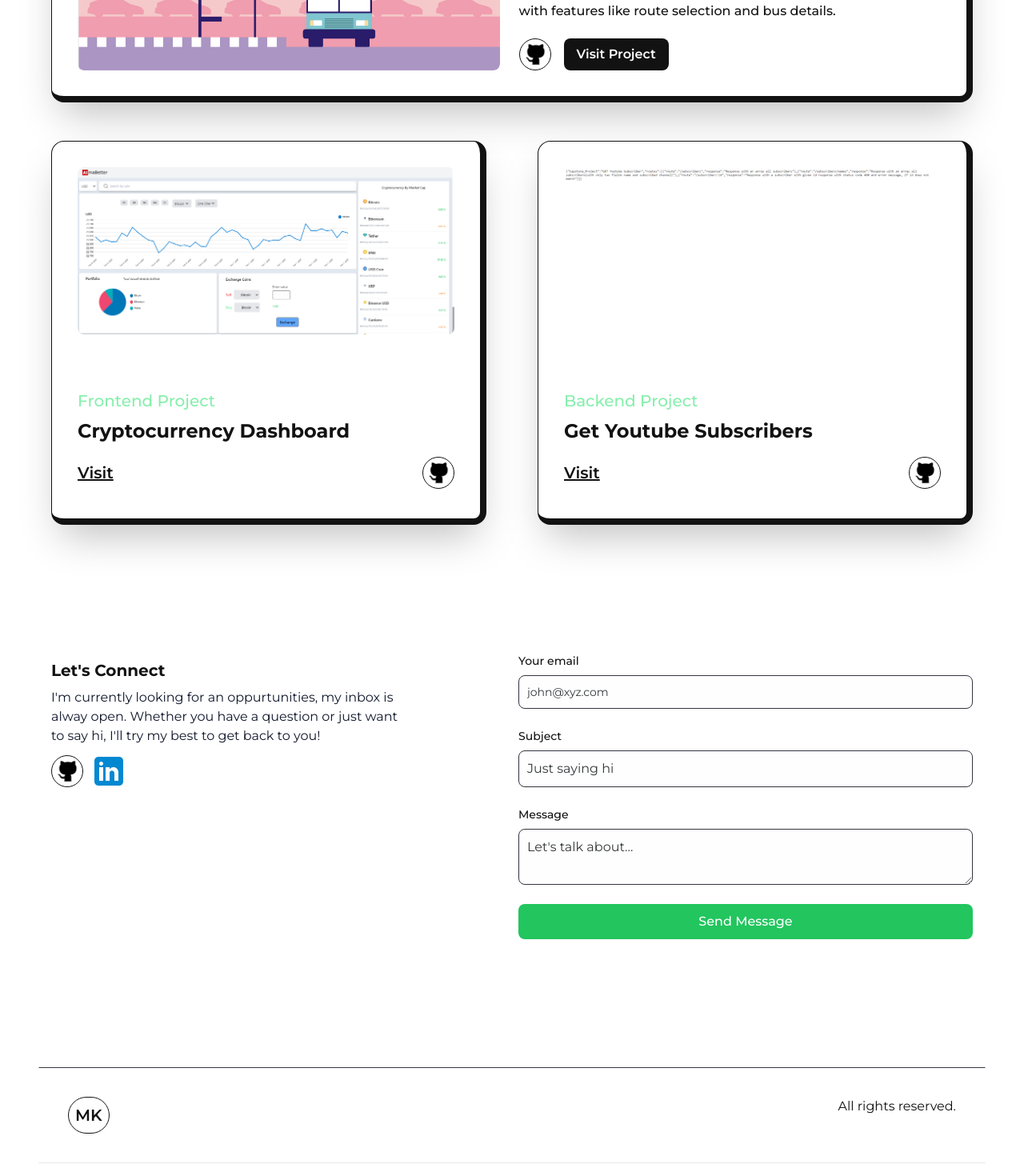
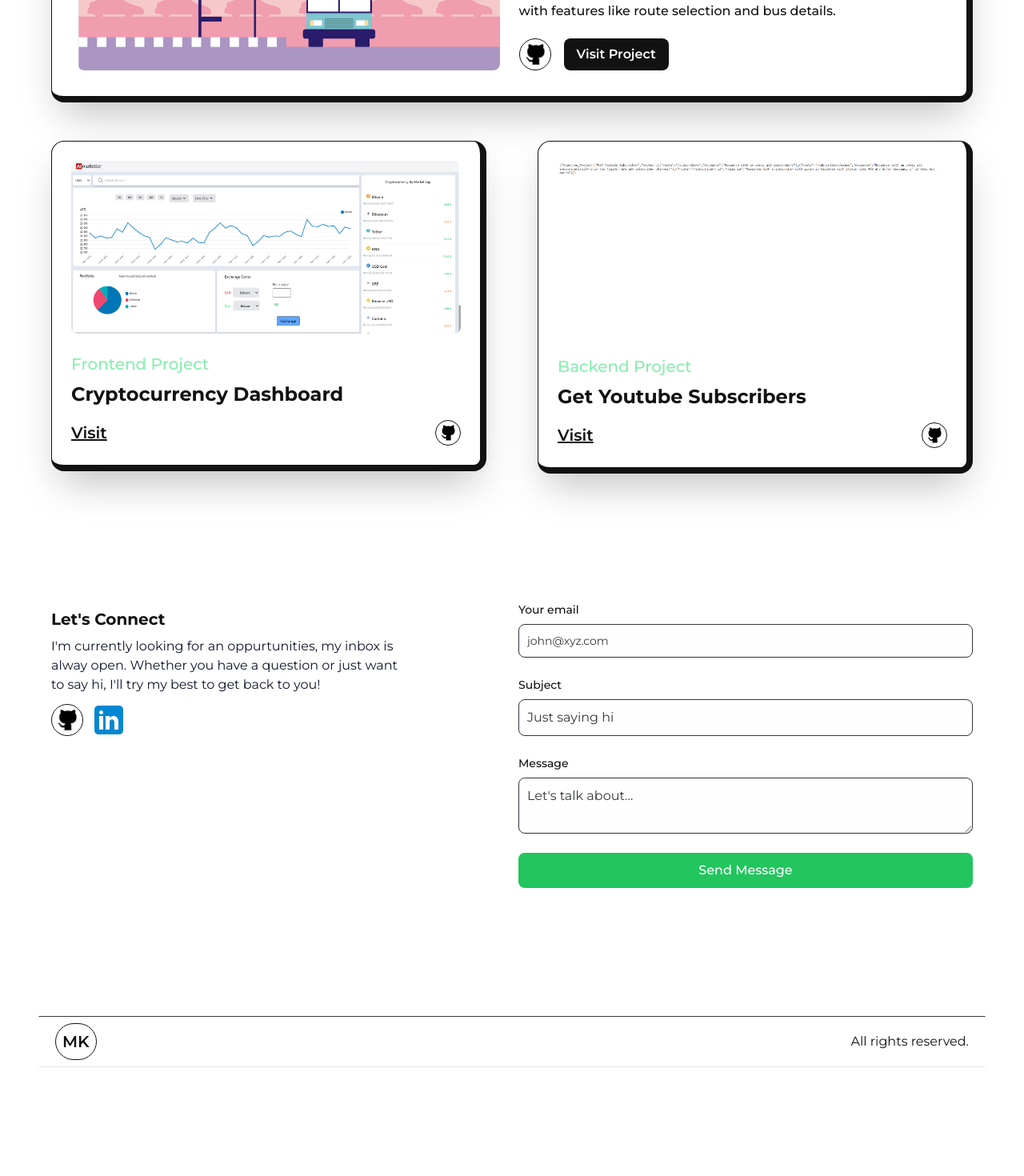
Before and after one commit to ManiKanta9578/Portfolio, a Next.js app in the folder frontend/: page / in a window 1280 px wide. Shown: the part 3526-4996 px from the top of the page at 80% size. After the commit the page ends 4876 px from the top, so only its background shows below. Built offline with nearby package versions, Linux system fonts and the light colour scheme.

Commit message:
more responsive in projects

```diff
--- a/frontend/src/app/components/Footer.jsx
+++ b/frontend/src/app/components/Footer.jsx
@@ -3,9 +3,9 @@ import React from "react";
 const Footer = () => {
   return (
     <footer className="footer border z-10 border-t-[#33353F] border-l-transparent border-r-transparent dark:text-light text-dark">
-      <div className="container p-9 flex justify-between">
-        <span className="dark:text-light text-dark text-2xl md:text-xl font-semibold border dark:border-light border-dark rounded-full p-2">MK</span>
-        <p className="text- text-dark dark:text-slate-400">All rights reserved.</p>
+      <div className="container flex items-center justify-between my-2 px-5">
+        <span className="dark:text-light text-dark text-2xl md:text-xl font-semibold border dark:border-light border-dark rounded-full p-2 md:mr-4 md:mb-0 mb-4">MK</span>
+        <p className="text-center md:text-left text-dark dark:text-slate-400">All rights reserved.</p>
       </div>
     </footer>
   );
--- a/frontend/src/app/components/projectSection/Project.jsx
+++ b/frontend/src/app/components/projectSection/Project.jsx
@@ -13,11 +13,11 @@ const Project = ({
   gitIcon,
 }) => {
   return (
-    <section className="w-full h-[60vh] grid grid-rows-6 relative rounded-br-2xl rounded-3xl border border-solid border-dark bg-light shadow-2xl p-6 lg:p-8 dark:bg-dark dark:border-light sm:rounded-2xl sm:rounded-br-2xl text-dark dark:text-light border-r-8 border-b-8">
+    <section className="w-full relative rounded-br-2xl rounded-3xl border border-solid border-dark bg-light shadow-2xl p-4 lg:p-6 dark:bg-dark dark:border-light sm:rounded-2xl sm:rounded-br-2xl text-dark dark:text-light border-r-4 border-b-4 md:border-r-8 md:border-b-8">
       <Link
         href={previewUrl}
         target="_blank"
-        className="w-full h-full row-span-4 cursor-pointer overflow-hidden rounded-lg mb-6 lg:mb-0 lg:mr-6"
+        className="w-full h-60 sm:h-[60vh] md:h-full row-span-4 cursor-pointer overflow-hidden rounded-lg mb-4 md:mb-0 md:mr-6"
       >
         <motion.div whileHover={{ scale: 1.1 }} transition={{ duration: 0.3 }}>
           <Image
@@ -31,7 +31,7 @@ const Project = ({
       </Link>
 
       <div className="w-full h-full lg:h-full row-span-2 flex flex-col items-start justify-center">
-        <span className="text-primary-300 font-medium text-lg lg:text-xl">
+        <span className="text-primary-300 font-medium text-base md:text-lg lg:text-xl">
           {type}
         </span>
         <Link
@@ -39,23 +39,29 @@ const Project = ({
           target="_blank"
           className="hover:underline underline-offset-2"
         >
-          <h2 className="my-2 w-full text-left text-xl md:text-xl lg:text-2xl xl:text-2xl font-bold">
+          <h2 className="my-2 w-full text-left text-base md:text-lg lg:text-2xl xl:text-2xl font-bold">
             {title}
           </h2>
         </Link>
         {/* {summary && (
-          <p className="my-2 font-medium text-base lg:text-light">{summary}</p>
+          <p className="my-2 font-medium text-sm md:text-base lg:text-lg">
+            {summary}
+          </p>
         )} */}
         <div className="w-full mt-2 flex flex-row items-center justify-between">
           <Link
             href={previewUrl}
             target="_blank"
-            className="rounded-lg text-dark dark:text-light underline text-lg md:text-lg lg:text-xl xl:text-xl font-semibold "
+            className="rounded-lg text-dark dark:text-light underline text-base md:text-lg lg:text-xl xl:text-xl font-semibold "
           >
             Visit
           </Link>
-          <Link href={gitUrl} target="_blank" className=" w-10 border rounded-full border-dark p-1 dark:border-light dark:bg-light">
-            <Image src={gitIcon} alt="Github" width={50} height={50} />
+          <Link
+            href={gitUrl}
+            target="_blank"
+            className="w-8 h-8 border rounded-full border-dark p-1 dark:border-light dark:bg-light"
+          >
+            <Image src={gitIcon} alt="Github" width={32} height={32} />
           </Link>
         </div>
       </div>
```
